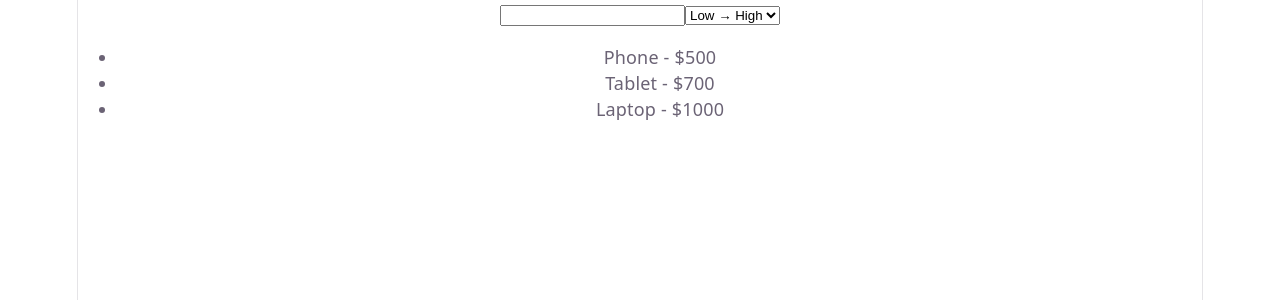
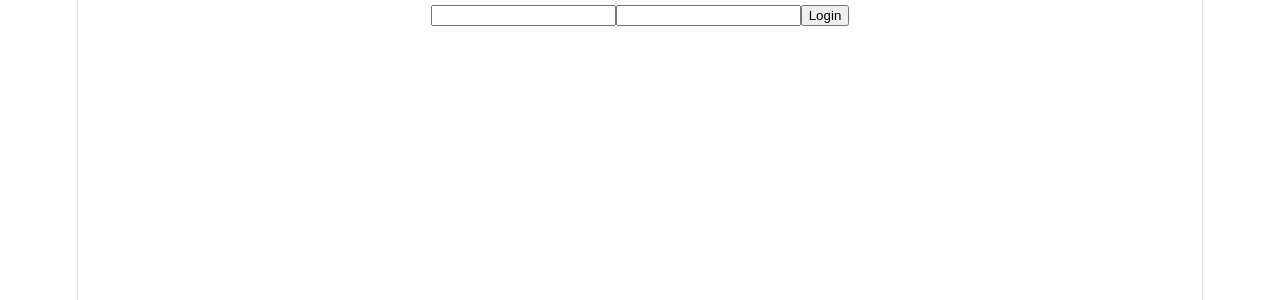
Before and after one commit to lonelyfox2k4/react_homework, a React (Vite) app in the folder react/: page / in a window 1280 px wide. Shown: the top 300 px of the page. Built offline with nearby package versions, Linux system fonts and the light colour scheme.

Commit message:
Update App.tsx

```diff
--- a/react/src/App.tsx
+++ b/react/src/App.tsx
@@ -1,53 +1,62 @@
 import { useState } from "react";
 
-type Product = {
-  id: number;
-  name: string;
-  price: number;
+type FormData = {
+  email: string;
+  password: string;
 };
 
-const products: Product[] = [
-  { id: 1, name: "Laptop", price: 1000 },
-  { id: 2, name: "Phone", price: 500 },
-  { id: 3, name: "Tablet", price: 700 }
-];
+export default function LoginForm() {
+  const [form, setForm] = useState<FormData>({
+    email: "",
+    password: ""
+  });
 
-export default function ProductList() {
-  const [search, setSearch] = useState<string>("");
-  const [sort, setSort] = useState<"asc" | "desc">("asc");
+  const [error, setError] = useState<string>("");
 
-  const filtered = products
-    .filter(p =>
-      p.name.toLowerCase().includes(search.toLowerCase())
-    )
-    .sort((a, b) =>
-      sort === "asc" ? a.price - b.price : b.price - a.price
-    );
+  const handleChange = (
+    e: React.ChangeEvent<HTMLInputElement>
+  ): void => {
+    setForm({
+      ...form,
+      [e.target.name]: e.target.value
+    });
+  };
+
+  const handleSubmit = (e: React.FormEvent): void => {
+    e.preventDefault();
+
+    if (!form.email.includes("@")) {
+      setError("Email không hợp lệ");
+      return;
+    }
+
+    if (form.password.length < 6) {
+      setError("Password >= 6 ký tự");
+      return;
+    }
+
+    setError("");
+    alert("Login success");
+  };
 
   return (
-    <div>
+    <form onSubmit={handleSubmit}>
       <input
-        onChange={(e: React.ChangeEvent<HTMLInputElement>) =>
-          setSearch(e.target.value)
-        }
+        name="email"
+        value={form.email}
+        onChange={handleChange}
       />
 
-      <select
-        onChange={(e: React.ChangeEvent<HTMLSelectElement>) =>
-          setSort(e.target.value as "asc" | "desc")
-        }
-      >
-        <option value="asc">Low → High</option>
-        <option value="desc">High → Low</option>
-      </select>
+      <input
+        name="password"
+        type="password"
+        value={form.password}
+        onChange={handleChange}
+      />
 
-      <ul>
-        {filtered.map(p => (
-          <li key={p.id}>
-            {p.name} - ${p.price}
-          </li>
-        ))}
-      </ul>
-    </div>
+      <button type="submit">Login</button>
+
+      {error && <p>{error}</p>}
+    </form>
   );
 }
```
